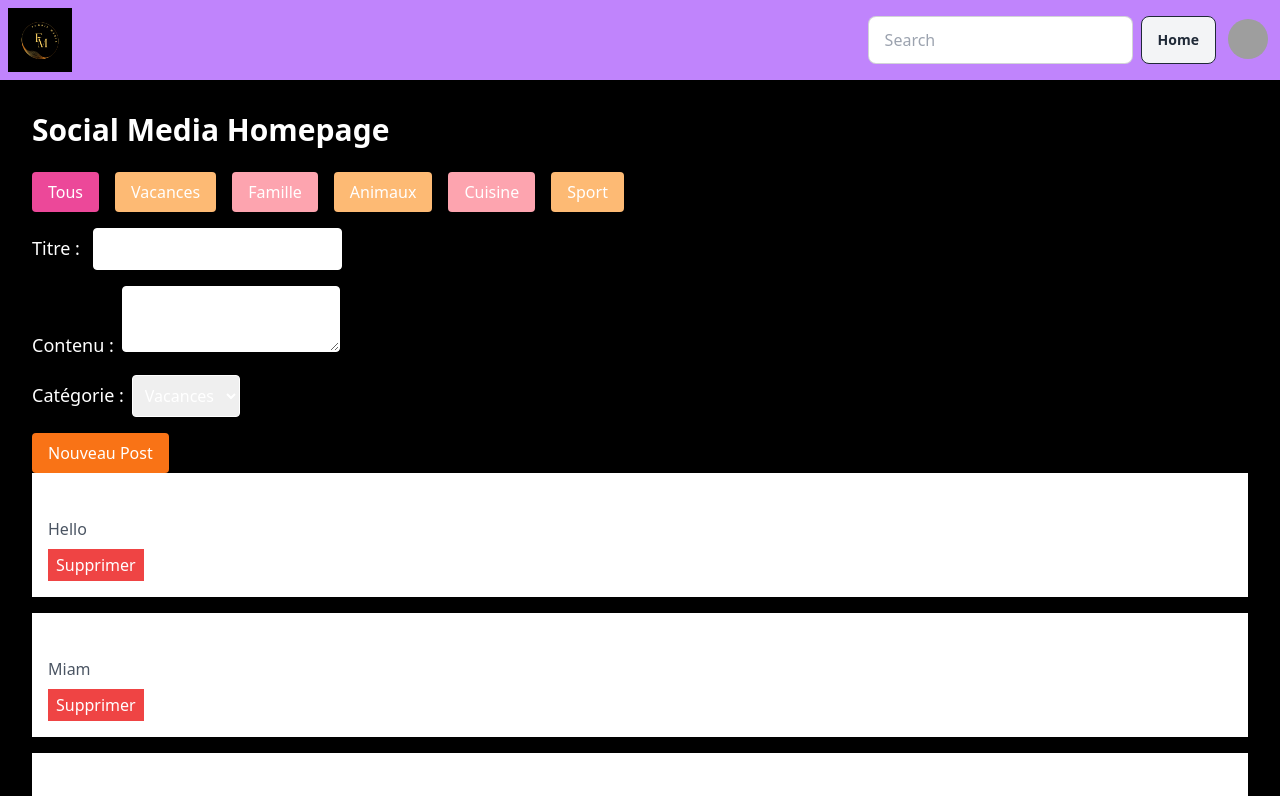
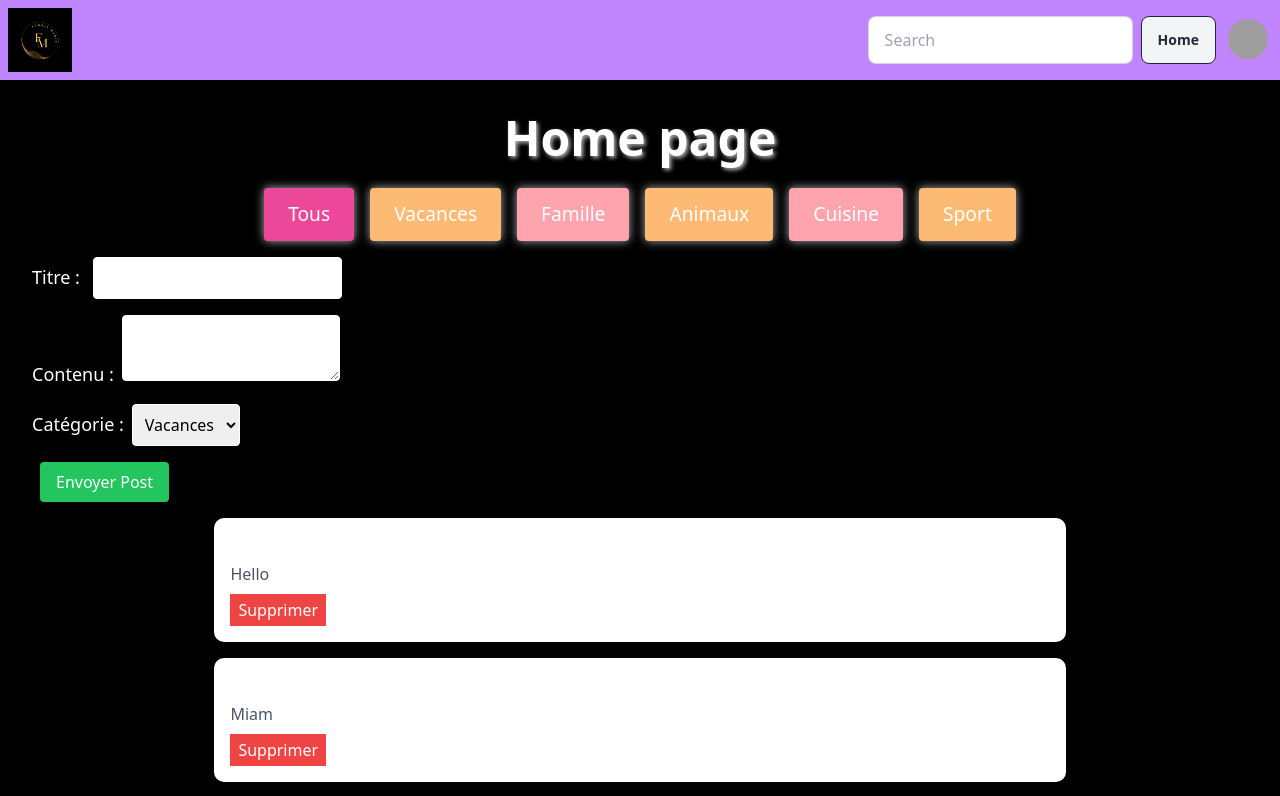
Before and after one commit to matthieuGravy/book-face, a React (Vite) app in the folder front/: page / in a window 1280 px wide. Shown: the top 796 px of the page. Built offline with nearby package versions, Linux system fonts and the light colour scheme; grey boxes are pictures that could not be loaded.

Commit message:
reglages

```diff
--- a/front/src/components/Home.jsx
+++ b/front/src/components/Home.jsx
@@ -5,7 +5,7 @@ class Post extends Component {
   render() {
     const { title, content, onDelete } = this.props;
     return (
-      <div className="bg-white p-4 mb-4 shadow-md">
+      <div className="bg-white p-4 mb-4 shadow-md mx-auto" style={{ width: '70%', borderRadius: '10px' }}>
         <h2 className="text-xl font-bold w-400">{title}</h2>
         <p className="text-gray-600">{content}</p>
         <button className="bg-red-500 text-white px-2 py-1 mt-2" onClick={onDelete}>
@@ -55,7 +55,7 @@ class Home extends Component {
       };
 
       this.setState((prevState) => ({
-        posts: [...prevState.posts, newPost],
+        posts: [newPost, ...prevState.posts],
         newPostTitle: '',
         newPostContent: '',
         newPostCategory: 'vacances',
@@ -79,92 +79,112 @@ class Home extends Component {
 
     return (
       <div className="bg-black text-white p-8">
-        <h1 className="text-3xl font-bold mb-6">Social Media Homepage</h1>
+        <h1 className="text-5xl text-center text-white-500 font-bold mb-6" style={{ textShadow: '2px 2px 4px rgba(255, 255, 255, 0.7)', border: '2px solid black' }}> Home page</h1>
 
-        <div className="flex space-x-4 mb-4">
-          <button className={`px-4 py-2 rounded ${
+        <div className="flex justify-center space-x-4 mb-4">
+          <button
+            className={`px-6 py-3 rounded ${
               selectedCategory === 'all' ? 'bg-pink-500' : 'bg-pink-300'
             }`}
             onClick={() => this.handleCategoryChange('all')}
+            style={{
+              boxShadow: '0px 0px 10px rgba(255, 255, 255, 0.7)',
+              fontSize: '1.2rem',
+            }}
           >
             Tous
           </button>
           <button
-            className={`px-4 py-2 rounded ${
+            className={`px-6 py-3 rounded ${
               selectedCategory === 'vacances' ? 'bg-orange-500' : 'bg-orange-300'
             }`}
             onClick={() => this.handleCategoryChange('vacances')}
+            style={{
+              boxShadow: '0px 0px 10px rgba(255, 255, 255, 0.7)',
+              fontSize: '1.2rem',
+            }}
           >
             Vacances
           </button>
           <button
-            className={`px-4 py-2 rounded ${
+            className={`px-6 py-3 rounded ${
               selectedCategory === 'famille' ? 'bg-rose-500' : 'bg-rose-300'
             }`}
             onClick={() => this.handleCategoryChange('famille')}
+            style={{
+              boxShadow: '0px 0px 10px rgba(255, 255, 255, 0.7)',
+              fontSize: '1.2rem',
+            }}
           >
             Famille
           </button>
           <button
-            className={`px-4 py-2 rounded ${
+            className={`px-6 py-3 rounded ${
               selectedCategory === 'animaux' ? 'bg-orange-500' : 'bg-orange-300'
             }`}
             onClick={() => this.handleCategoryChange('animaux')}
+            style={{
+              boxShadow: '0px 0px 10px rgba(255, 255, 255, 0.7)',
+              fontSize: '1.2rem',
+            }}
           >
             Animaux
           </button>
           <button
-            className={`px-4 py-2 rounded ${
+            className={`px-6 py-3 rounded ${
               selectedCategory === 'cuisine' ? 'bg-rose-500' : 'bg-rose-300'
             }`}
             onClick={() => this.handleCategoryChange('cuisine')}
+            style={{
+              boxShadow: '0px 0px 10px rgba(255, 255, 255, 0.7)',
+              fontSize: '1.2rem',
+            }}
           >
             Cuisine
           </button>
           <button
-            className={`px-4 py-2 rounded ${
+            className={`px-6 py-3 rounded ${
               selectedCategory === 'sport' ? 'bg-orange-500' : 'bg-orange-300'
             }`}
             onClick={() => this.handleCategoryChange('sport')}
+            style={{
+              boxShadow: '0px 0px 10px rgba(255, 255, 255, 0.7)',
+              fontSize: '1.2rem',
+            }}
           >
             Sport
           </button>
         </div>
 
         <div className="mb-4">
-          <label htmlFor="newPostTitle" className="text-lg mr-2  black-text">
-
-          Titre : </label>
+          <div className="mb-4">
+            <label htmlFor="newPostTitle" className="text-lg mr-2  black-text">Titre : </label>
             <input
               type="text"
               id="newPostTitle"
               value={newPostTitle}
               onChange={(e) => this.handleNewPostChange(e, 'newPostTitle')}
-            className="p-2 border border-white rounded"
+              className="p-2 border border-white rounded text-black"
             />
           </div>
 
           <div className="mb-4">
-          <label htmlFor="newPostContent" className="text-lg mr-2">
-          Contenu :
-          </label>
+            <label htmlFor="newPostContent" className="text-lg mr-2">Contenu :</label>
             <textarea
               id="newPostContent"
               value={newPostContent}
               onChange={(e) => this.handleNewPostChange(e, 'newPostContent')}
-            className="p-2 border border-white rounded"
+              className="p-2 border border-white rounded text-black"
             />
           </div>
 
           <div className="mb-4">
-          <label htmlFor="newPostCategory" className="text-lg mr-2">
-            Catégorie :
-          </label>
+            <label htmlFor="newPostCategory" className="text-lg mr-2">Catégorie :</label>
             <select
               id="newPostCategory"
               value={newPostCategory}
               onChange={(e) => this.handleNewPostChange(e, 'newPostCategory')}
-            className="p-2 border border-white rounded "
+              className="p-2 border border-white rounded text-black"
             >
               <option value="vacances">Vacances</option>
               <option value="famille">Famille</option>
@@ -174,9 +194,10 @@ class Home extends Component {
             </select>
           </div>
 
-        <button className="px-4 py-2 rounded bg-orange-500 text-white" onClick={this.handleNewPostSubmit}>
-          Nouveau Post
+          <button className="px-4 py-2 rounded bg-green-500 text-white ml-2" onClick={this.handleNewPostSubmit}>
+            Envoyer Post
           </button>
+        </div>
 
         {filteredPosts.map(post => (
           <Post key={post.id} title={post.title} content={post.content} onDelete={() => this.handleDeletePost(post.id)} />
```
Lines whose indentation alone changed are shown as unchanged.
